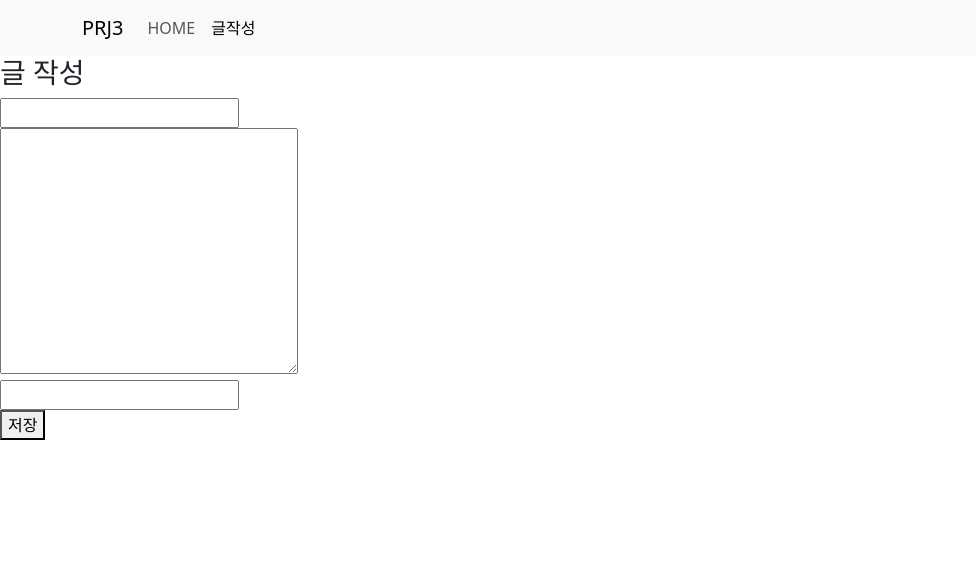
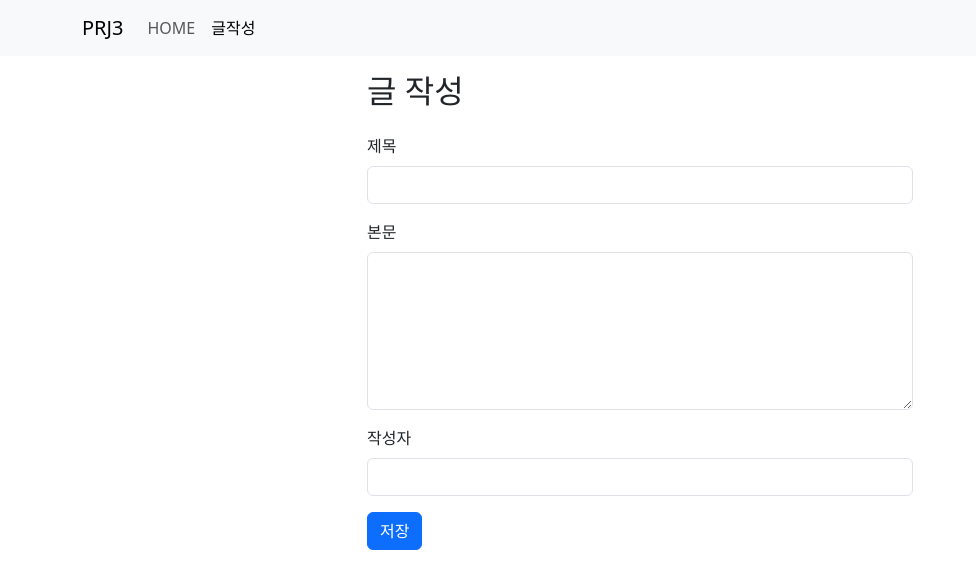
Before and after one commit to minki-jeon/prj3, a React (Vite) app in the folder frontend/: page /board/add in a window 1280 px wide. Shown: the top 588 px of the page, without its empty margins (0-976 px from the left). Built offline with nearby package versions, Linux system fonts and the light colour scheme.

Commit message:
react 글작성form 부트스트랩 적용

```diff
--- a/frontend/src/common/MainLayout.jsx
+++ b/frontend/src/common/MainLayout.jsx
@@ -1,15 +1,16 @@
 import { Outlet } from "react-router";
 import { AppNavBar } from "./AppNavBar.jsx";
+import { Container } from "react-bootstrap";
 
 export function MainLayout() {
   return (
     <div>
-      <div>
+      <div className="mb-3">
         <AppNavBar />
       </div>
-      <div>
+      <Container>
         <Outlet />
-      </div>
+      </Container>
     </div>
   );
 }
--- a/frontend/src/feature/board/BoardAdd.jsx
+++ b/frontend/src/feature/board/BoardAdd.jsx
@@ -2,6 +2,14 @@ import { useState } from "react";
 import { useNavigate } from "react-router";
 import axios from "axios";
 import { toast } from "react-toastify";
+import {
+  Button,
+  Col,
+  FormControl,
+  FormGroup,
+  FormLabel,
+  Row,
+} from "react-bootstrap";
 
 export function BoardAdd() {
   const [title, setTitle] = useState("");
@@ -39,37 +47,42 @@ export function BoardAdd() {
   }
 
   return (
+    <Row className="justify-content-center">
+      <Col xs={12} md={8} lg={6}>
+        <h2 className="mb-4">글 작성</h2>
         <div>
-      <h3>글 작성</h3>
-      <div>
-        <input
-          type="text"
-          name=""
+          <FormGroup className="mb-3" controlId="title1">
+            <FormLabel>제목</FormLabel>
+            <FormControl
               value={title}
-          id=""
               onChange={(e) => setTitle(e.target.value)}
-        />
+            ></FormControl>
+          </FormGroup>
         </div>
         <div>
-        <textarea
-          name=""
-          id=""
-          cols="30"
-          rows="10"
+          <FormGroup className="mb-3" controlId="content1">
+            <FormLabel>본문</FormLabel>
+            <FormControl
+              as="textarea"
+              rows={6}
               value={content}
               onChange={(e) => setContent(e.target.value)}
-        ></textarea>
+            />
+          </FormGroup>
         </div>
         <div>
-        <input
-          type="text"
+          <FormGroup className="mb-3" controlId="author1">
+            <FormLabel>작성자</FormLabel>
+            <FormControl
               value={author}
               onChange={(e) => setAuthor(e.target.value)}
-        />
+            ></FormControl>
+          </FormGroup>
         </div>
-      <div>
-        <button onClick={handleSaveButtonClick}>저장</button>
+        <div className="mb-3">
+          <Button onClick={handleSaveButtonClick}>저장</Button>
         </div>
-    </div>
+      </Col>
+    </Row>
   );
 }
```
Lines whose indentation alone changed are shown as unchanged.
